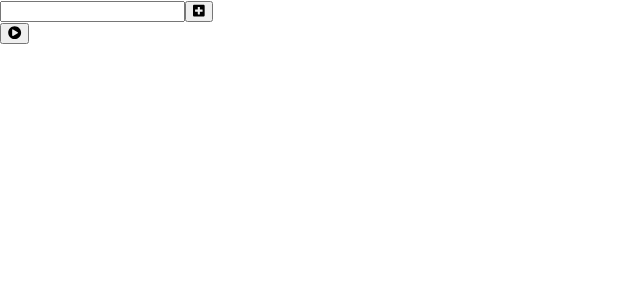
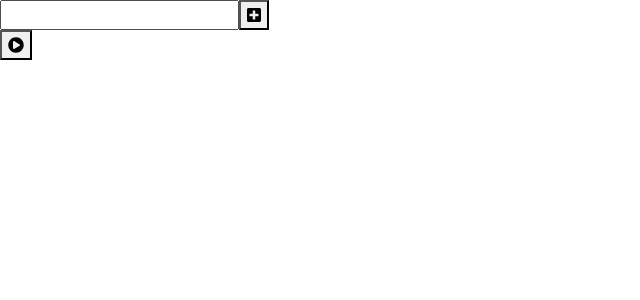
Before and after one commit to kabarakh/initiative-react, a React (Create React App) app: page / in a window 1280 px wide. Shown: the top 300 px of the page, without its empty margins (0-640 px from the left). Built offline with nearby package versions, Linux system fonts and the light colour scheme.

Commit message:
TASK: install and activate bootstrap

```diff
--- a/package.json
+++ b/package.json
@@ -9,7 +9,8 @@
     "rxjs": "^7.3.0",
     "@fortawesome/fontawesome-svg-core": "^1.2.36",
     "@fortawesome/free-solid-svg-icons": "^5.15.4",
-    "@fortawesome/react-fontawesome": "^0.1.15"
+    "@fortawesome/react-fontawesome": "^0.1.15",
+    "bootstrap": "^5.1.1"
   },
   "devDependencies": {
     "@testing-library/jest-dom": "^5.14.1",
@@ -24,7 +25,8 @@
     "typescript": "^4.4.3",
     "web-vitals": "^1.1.2",
     "npm-force-resolutions": "^0.0.10",
-    "react-scripts": "4.0.3"
+    "react-scripts": "4.0.3",
+    "sass": "^1.41.1"
   },
   "scripts": {
     "start": "react-scripts start",
--- a/src/App.tsx
+++ b/src/App.tsx
@@ -5,7 +5,8 @@ import {PrepareParticipantList} from "./Components/Molecules/ParticipantList/Pre
 import {Encounter} from "./DataTypes/Interfaces";
 import {EncounterService} from "./Services/EncounterService";
 
-import "./App.css";
+import "./GlobalStyles/GlobalStyles.scss";
+import "./App.scss";
 
 interface Props {
 }
--- /dev/null
+++ b/src/GlobalStyles/GlobalStyles.scss
@@ -0,0 +1,2 @@
+@import "Variables.scss";
+@import "~bootstrap/scss/bootstrap";
```
Also changed, not shown: src/App.scss (renamed from src/App.css), src/GlobalStyles/_Variables.scss (added), 1 other file (tests, documents, lock files or other folders).
